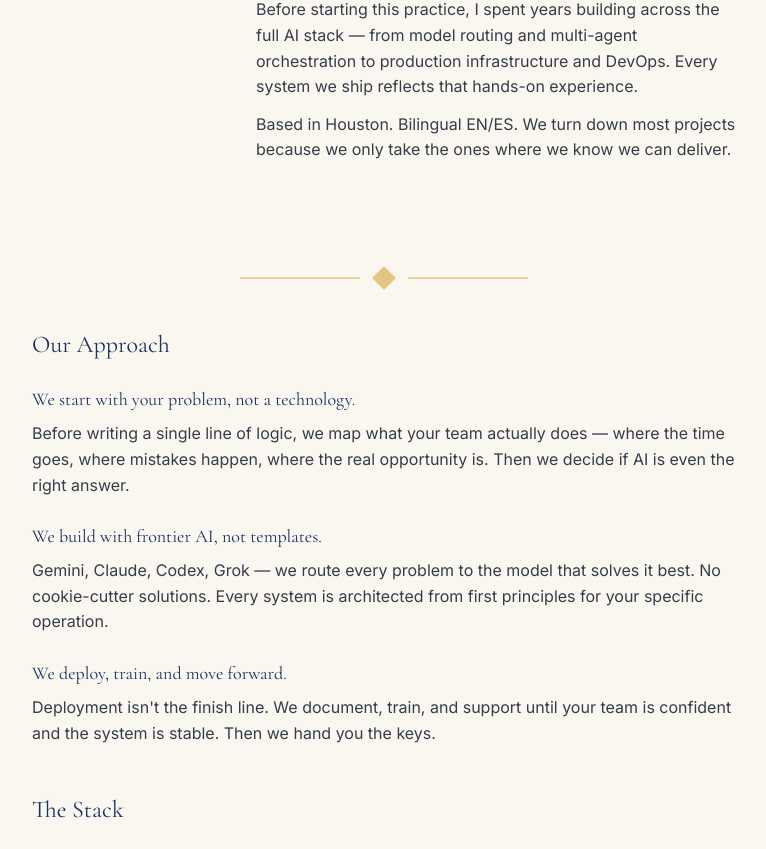
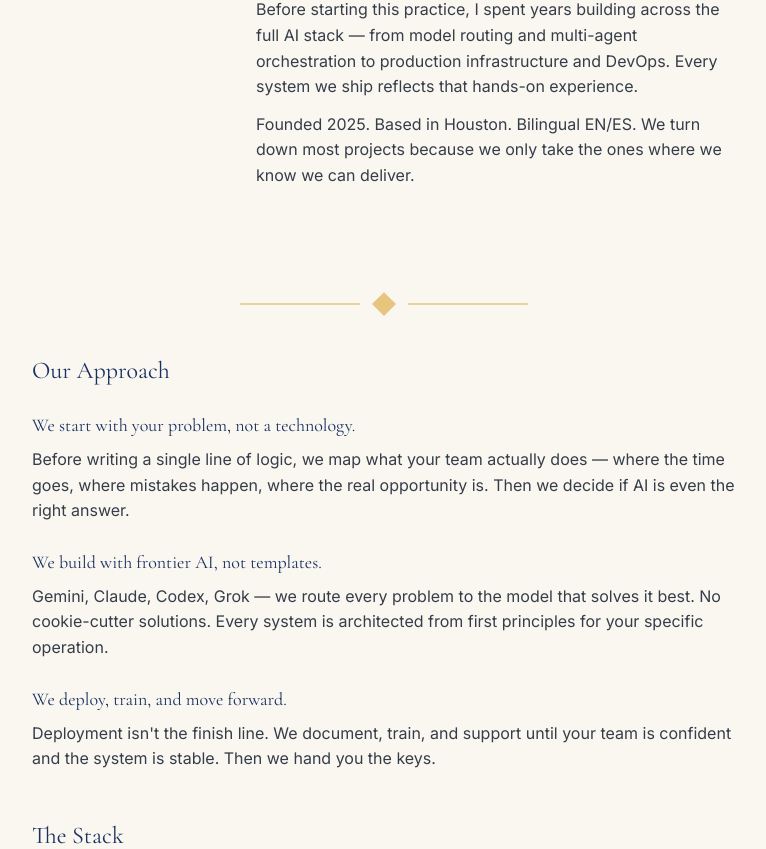
Before and after one commit to SanLuis-AI-Solutions/sanluisai-portfolio, a Next.js app: page /about in a window 1280 px wide. Shown: the part 860-1709 px from the top of the page, without its empty margins (256-1022 px from the left). Built offline with nearby package versions, Linux system fonts and the light colour scheme.

Commit message:
fix: stat audit fixes — qualify 60% claim, add Founded 2025 to About

```diff
--- a/app/about/page.tsx
+++ b/app/about/page.tsx
@@ -61,7 +61,7 @@ export default function Page() {
                 Before starting this practice, I spent years building across the full AI stack — from model routing and multi-agent orchestration to production infrastructure and DevOps. Every system we ship reflects that hands-on experience.
               </p>
               <p className="sl-body">
-                Based in Houston. Bilingual EN/ES. We turn down most projects because we only take the ones where we know we can deliver.
+                Founded 2025. Based in Houston. Bilingual EN/ES. We turn down most projects because we only take the ones where we know we can deliver.
               </p>
             </div>
           </div>
--- a/components/Hero.tsx
+++ b/components/Hero.tsx
@@ -63,7 +63,7 @@ export default function Hero() {
               <div className="h-px w-12 bg-gold-600/60 mb-6" />
               <div className="flex flex-wrap items-center gap-x-10 gap-y-2">
                 <div><span className="font-display text-2xl text-gold-500 font-semibold">3 wk</span><span className="font-sans text-xs text-bone-300/50 ml-2 uppercase tracking-[0.08em]">Avg Delivery</span></div>
-                <div><span className="font-display text-2xl text-gold-500 font-semibold">60%</span><span className="font-sans text-xs text-bone-300/50 ml-2 uppercase tracking-[0.08em]">Faster Processes</span></div>
+                <div><span className="font-display text-2xl text-gold-500 font-semibold">60%</span><span className="font-sans text-xs text-bone-300/50 ml-2 uppercase tracking-[0.08em]">Faster Quoting</span></div>
                 <div><span className="font-display text-2xl text-gold-500 font-semibold">$300</span><span className="font-sans text-xs text-bone-300/50 ml-2 uppercase tracking-[0.08em]">Start Here</span></div>
                 <div><span className="font-display text-2xl text-gold-500 font-semibold">100%</span><span className="font-sans text-xs text-bone-300/50 ml-2 uppercase tracking-[0.08em]">You Own the Code</span></div>
               </div>
```
